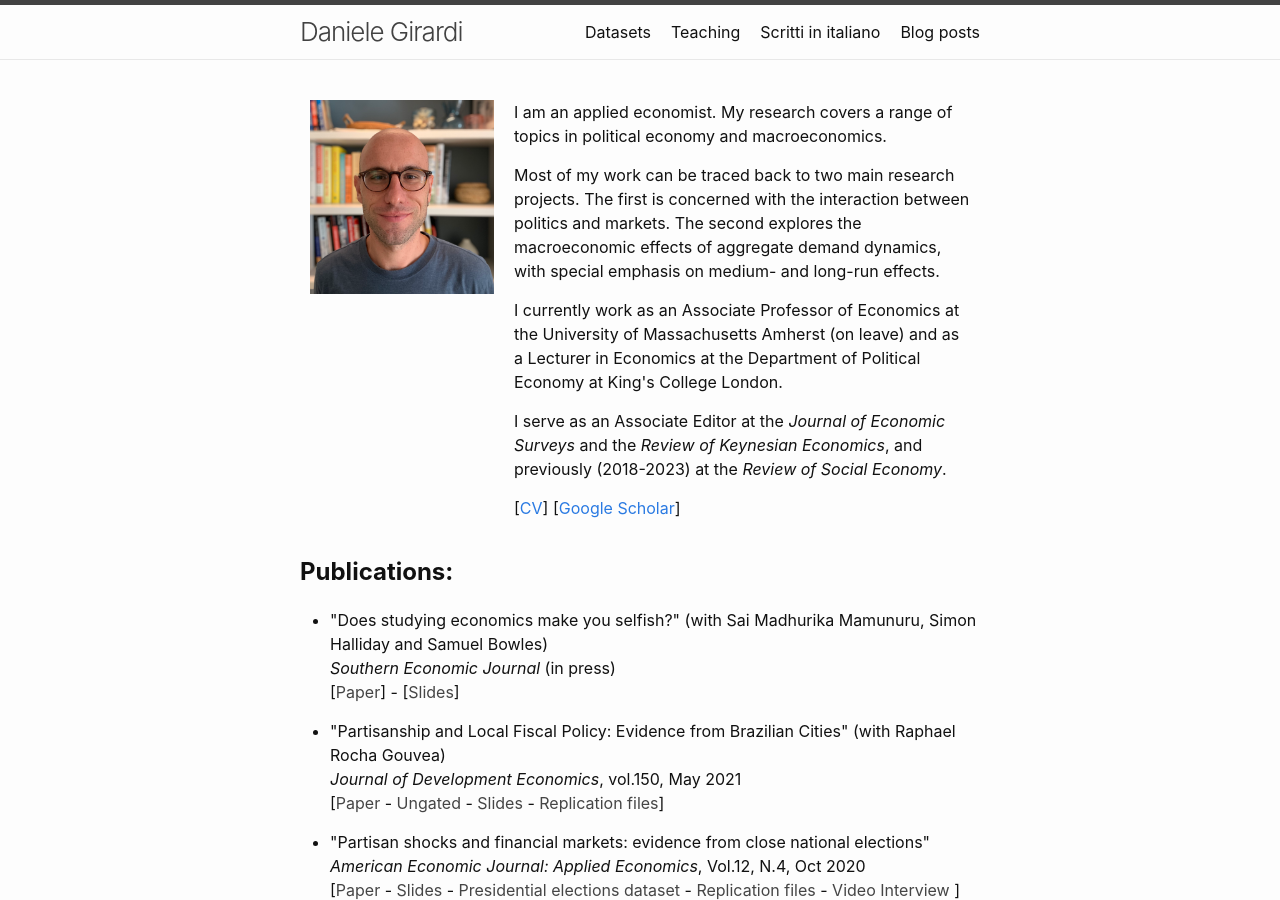
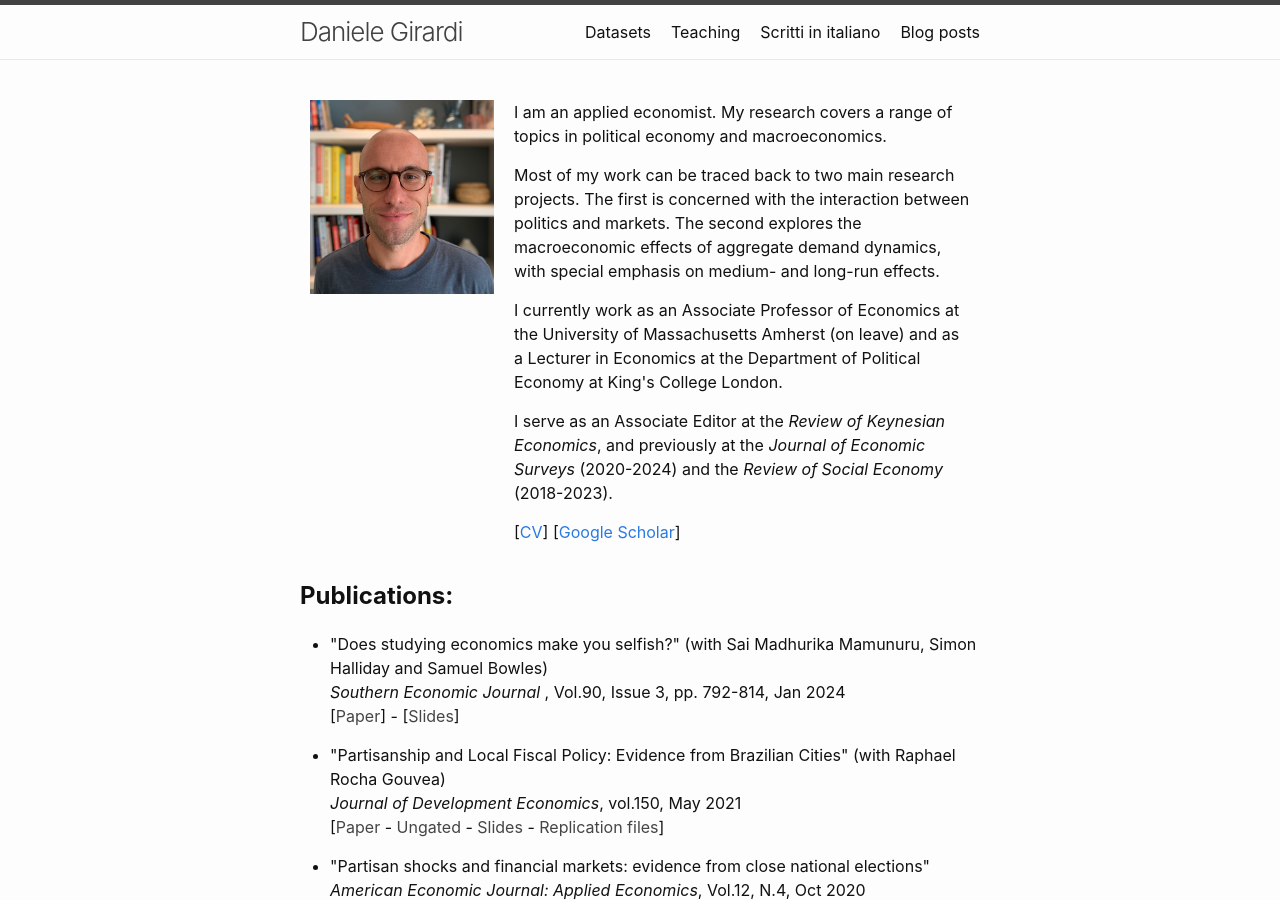
Before and after one commit to danielegirardi/danielegirardi.github.io, a Jekyll site: the page built from index.md, in a window 1280 px wide and 900 px high. Built offline with Jekyll 4.4.1, drawn with Linux system fonts in a browser that asks for light colours.

Commit message:
Update home.html

```diff
--- a/_layouts/home.html
+++ b/_layouts/home.html
@@ -52,7 +52,7 @@ layout: default
 
 <p> I currently work as an Associate Professor of Economics at the University of Massachusetts Amherst (on leave) and as a Lecturer in Economics at the Department of Political Economy at King's College London. </p>
 
-    <p> I serve as an Associate Editor at the <em>Journal of Economic Surveys</em> and the <em>Review of Keynesian Economics</em>, and previously (2018-2023) at the <em>Review of Social Economy</em>. </p>
+    <p> I serve as an Associate Editor at the <em>Review of Keynesian Economics</em>, and previously at the <em>Journal of Economic Surveys</em> (2020-2024) and the <em>Review of Social Economy</em> (2018-2023). </p>
 
 <p> [<a href="https://danielegirardi.github.io/CV%20Daniele%20Girardi.pdf" target="_blank" rel="noopener">CV</a>] [<a href="https://scholar.google.com/citations?user=XDTux6YAAAAJ&hl=en" target="_blank" rel="noopener">Google Scholar</a>]  </p>
 
@@ -65,7 +65,7 @@ Publications:</strong></h1>
 
 <ul style="list-style-type: disc;">
  	<li>"Does studying economics make you selfish?" (with Sai Madhurika Mamunuru, Simon Halliday and Samuel Bowles) <br/>
-    <em>Southern Economic Journal </em> (in press) <br/>
+    <em>Southern Economic Journal </em>, Vol.90, Issue 3, pp. 792-814, Jan 2024 <br/>
       [<a style="color: #454545;"href="https://onlinelibrary.wiley.com/doi/full/10.1002/soej.12672" target="_blank" rel="noopener">Paper</a>] -
     [<a style="color: #454545;"href="https://danielegirardi.github.io/posts/documents/DEMYS_slides.pdf" target="_blank" rel="noopener">Slides</a>]</li>
 </ul>
```
